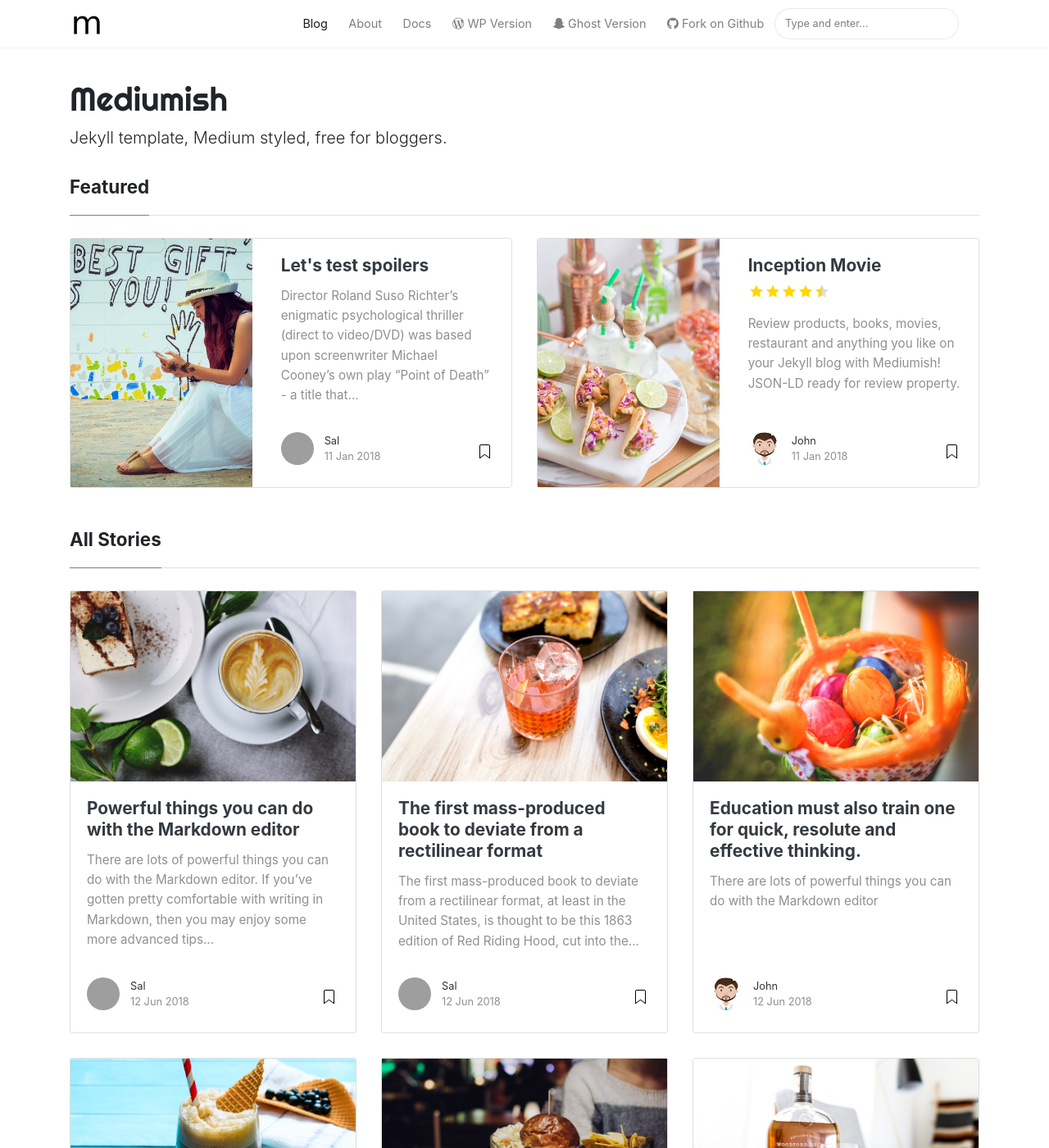
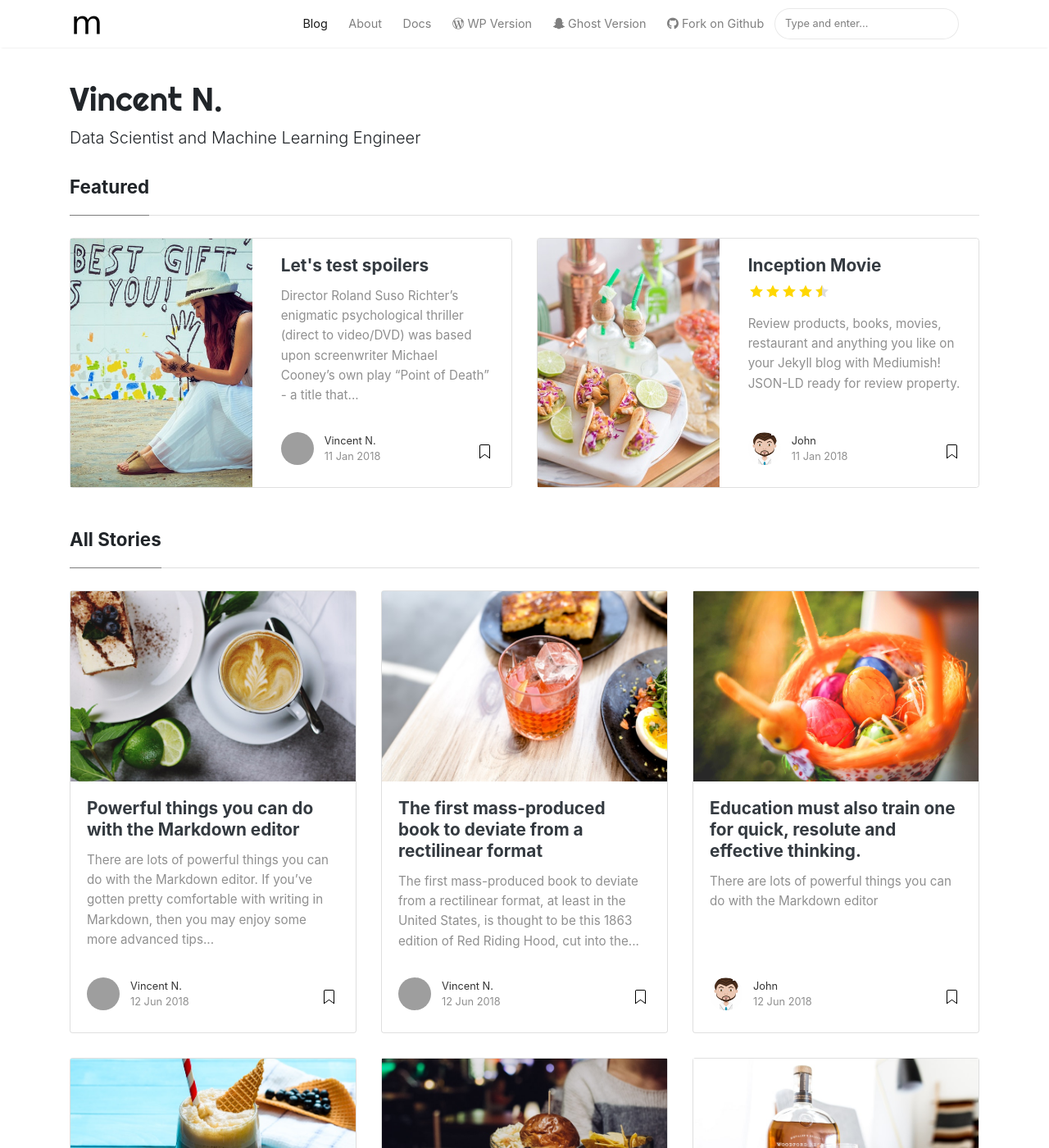
Before and after one commit to lyraxvincent/lyraxvincent.github.io, a Jekyll site: the page built from index.html, in a window 1280 px wide and 1400 px high. Shown: the whole window at 82% size. Built offline with Jekyll 4.4.1, drawn with Linux system fonts in a browser that asks for light colours; nearby versions of some CDN libraries; the list of posts is cut into pages by our own code; some of the changed text lies outside the part shown; grey boxes are pictures that could not be loaded.

Commit message:
identity changes

```diff
--- a/_config.yml
+++ b/_config.yml
@@ -1,26 +1,26 @@
 # Site
-name: "Mediumish"
-title: "Mediumish"
-description: "Jekyll template, Medium styled, free for bloggers."
+name: "Vincent N."
+title: "-----"
+description: "Data Scientist and Machine Learning Engineer"
 logo: 'assets/images/logo.png'
 favicon: 'assets/images/logo.png'
-baseurl: /mediumish-theme-jekyll
-google_analytics: 'UA-46278016-1'
-disqus: 'demowebsite'
-mailchimp-list: 'https://wowthemes.us11.list-manage.com/subscribe/post?u=8aeb20a530e124561927d3bd8&amp;id=8c3d2d214b'
+baseurl: ''
+google_analytics: ''
+disqus: ''
+mailchimp-list: ''
 include: ["_pages"]
 permalink: /:title/
 
 # Authors
 authors:
   sal:
-    name: Sal
-    display_name: Sal
+    name: Vincent N.
+    display_name: Vincent N.
     gravatar: e56154546cf4be74e393c62d1ae9f9d4
-    email: wowthemesnet@gmail.com
-    web: https://www.wowthemes.net
-    twitter: https://twitter.com/wowthemesnet
-    description: "Author of Mediumish, a Bootstrap Medium styled template available for WordPress, HTML, Ghost and Jekyll. You are currently previewing Jekyll template demo."
+    email: njongevincent@gmail.com
+    web: ''
+    twitter: https://twitter.com/lyraxvincent
+    description: "Data Scientist and Machine Learning Engineer"
   john:
     name: John
     display_name: John
```
